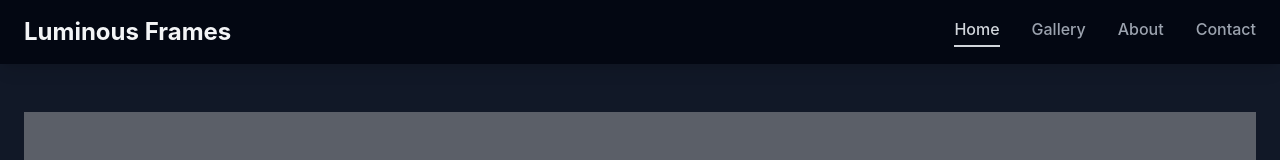
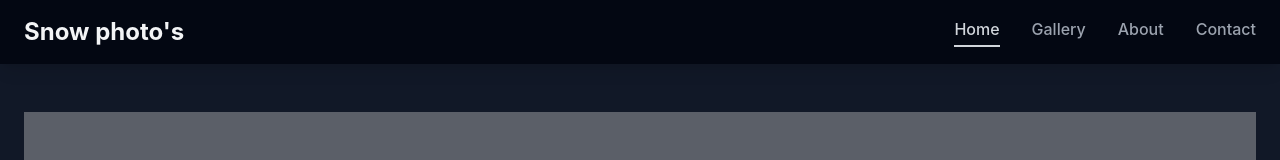
Before and after one commit to NWilliams2001/snowphotos, a plain HTML site: page index.html in a window 1280 px wide. Shown: the top 160 px of the page. Drawn offline with nearby package versions, Linux system fonts and the light colour scheme; placeholder pictures from the web are drawn by us.

Commit message:
Update and rename deniswiliams.html to index.html

```diff
--- a/deniswiliams.html
+++ b/index.html
@@ -33,7 +33,7 @@
         <div class="container mx-auto px-6 py-4 flex flex-col sm:flex-row justify-between items-center">
             <!-- Site Title/Logo -->
             <a href="#" class="text-xl md:text-2xl font-bold text-gray-100 mb-4 sm:mb-0">
-                Luminous Frames
+                Snow photo's
             </a>
 
             <!-- Navigation Links -->
```
